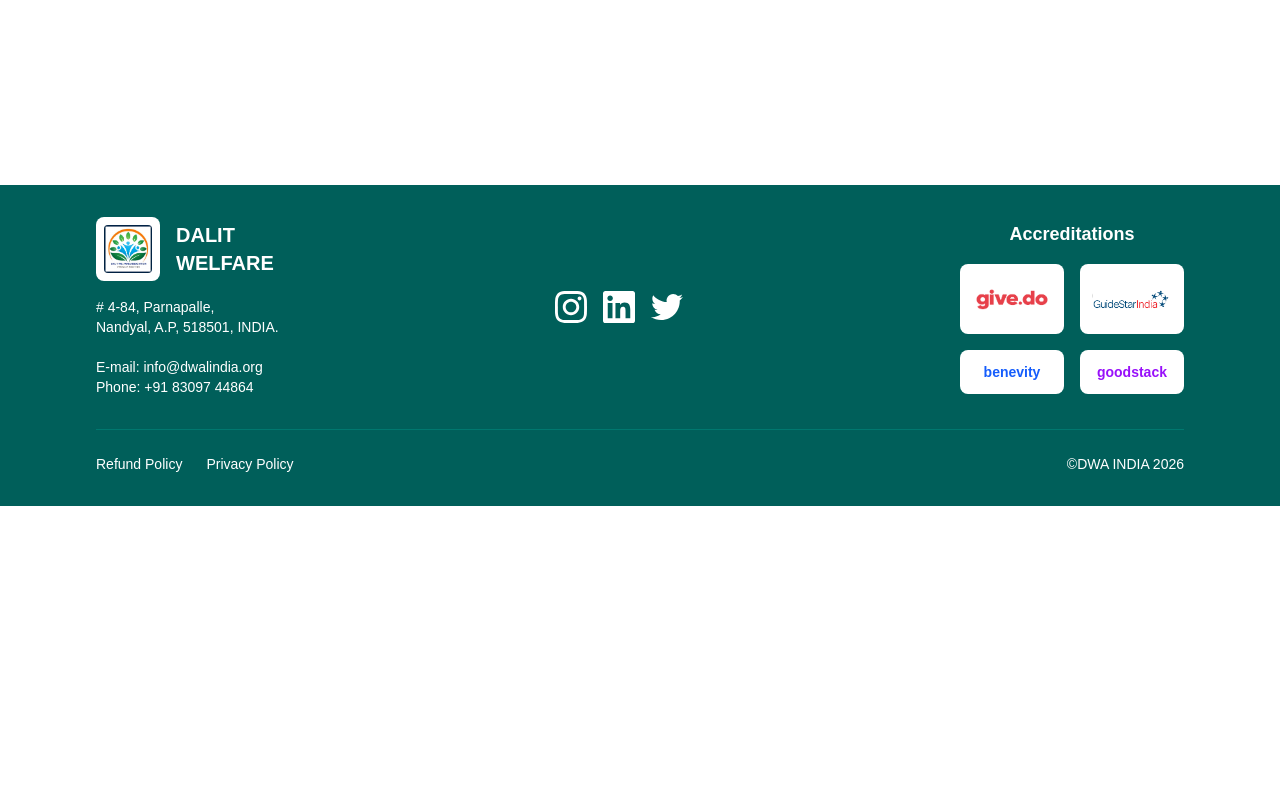
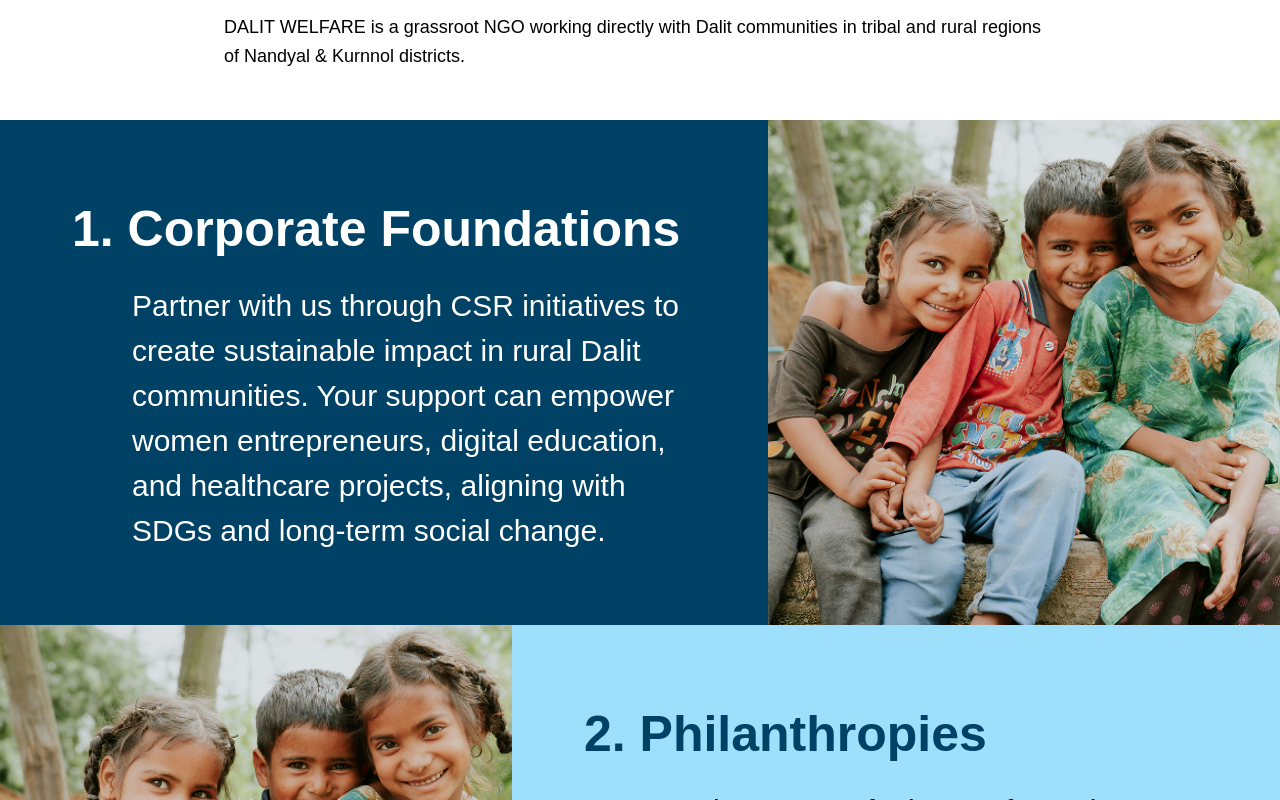
Before and after one commit to dwaindiawebteam-jpg/DWAUI2025, a Next.js app: page /support in a window 1280 px wide. Before the commit this address had no page. Shown: the part 680-1480 px from the top of the page. Before the commit the page ends 1186 px from the top, so only its background shows below. Built offline with nearby package versions, Linux system fonts and the light colour scheme.

Commit message:
Add support page

```diff
--- a/src/app/resources/page.tsx
+++ b/src/app/resources/page.tsx
@@ -4,7 +4,7 @@ import ProjectsGallery from "@/components/resources/ProjectsGallery"
 import OrphanageOldageHome from "@/components/resources/OrphanageOldageHome"
 import AnnualReports from "@/components/resources/AnnualReports"
 import GetMoreInfo from "@/components/home/GetMoreInfo"
-import GetInvolved from "@/components/support/getInvolved"
+import GetInvolved from "@/components/support/GetInvolved"
 
 export default function ResourcesPage() {
   return (
--- /dev/null
+++ b/src/app/support/page.tsx
@@ -0,0 +1,33 @@
+import React from 'react';
+import Causes from '@/components/support/Causes';
+import EntireWorld from '@/components/support/EntireWorld';
+import GetInvolved from '@/components/support/GetInvolved';
+import HeroSection from '@/components/HeroSection';
+import InfoForm from '@/components/support/InfoForm';
+
+const SupportPage: React.FC = () => {
+  return (
+    <main className="">
+      <HeroSection
+        imageSrc="/images/supportpage/hero-img.png"
+        imageAlt="farmers from Dalit community"
+        belowText={{
+          title: "Support Our Cause!",
+          titleColor: "#004265",
+          content: [
+            {
+              text: `DALIT WELFARE is a grassroot NGO working directly with Dalit communities in tribal and rural regions of Nandyal & Kurnnol districts.`,
+              color: "black",
+            },
+          ],
+        }}
+      />
+      <Causes />
+      <EntireWorld />
+      <InfoForm />
+      <GetInvolved />
+    </main>
+  );
+};
+
+export default SupportPage;
--- /dev/null
+++ b/src/components/support/Causes.tsx
@@ -0,0 +1,71 @@
+import React from "react"
+import Image from "next/image"
+
+interface CauseDetail {
+  id: number;
+  title: string;
+  details: string;
+}
+
+export default function Causes(): React.ReactElement {
+    const causesDetails: CauseDetail[] = [
+        {id: 1, title: "1. Corporate Foundations", details: "Partner with us through CSR initiatives to create sustainable impact in rural Dalit communities. Your support can empower women entrepreneurs, digital education, and healthcare projects, aligning with SDGs and long-term social change."},
+        {id: 2, title: "2. Philanthropies", details: "Your investment fuels transformative programs tackling poverty, caste discrimination, and gender inequality. By backing our initiatives, you help scale solutions that create dignity, opportunity, and resilience in marginalized communities." },
+        {id: 3, title: "3. Generous Donors", details: "Every contribution, big or small, creates ripples of change. Your donation supports education, healthcare, and livelihoods for Dalit families, ensuring a brighter, more equal future for generations to come."},
+        {id: 4, title: "4. Volunteers", details: "Share your skills, time, and passion to uplift communities. From digital support to field activities, volunteers are the heart of our mission, bringing energy and expertise where it matters most."},
+        {id: 5, title: "5. Fundraisers", details: "Champion our cause by mobilizing networks and resources. As a fundraiser, you amplify our reach and ensure more people can join hands in building inclusive, thriving rural communities." },
+        {id: 6, title: "6. Field Visit Teams", details: "Experience the impact firsthand by visiting our projects in Nandyal and Kurnool. Field visits build deeper understanding, accountability, and connection between supporters and the communities they help transform."},
+    ]
+
+    const getBackgroundColor = (id: number): string => {
+        switch(id) {
+            case 1: return "bg-[#004265]";
+            case 2: return "bg-[#3EBFF980]";
+            case 3: return "bg-[#622676]";
+            case 4: return "bg-[#FF9DF080]";
+            case 5: return "bg-[#FCCE37]";
+            case 6: return "bg-[#FFD44699]";
+            default: return "";
+        }
+    }
+
+    const getTitleColor = (id: number): string => {
+        if (id === 1 || id === 3) return "text-white";
+        if (id === 2 || id === 5) return "text-[#004265]";
+        if (id === 4) return "text-[#622676D1]";
+        return "text-black";
+    }
+
+    const getTextColor = (id: number): string => {
+        return (id === 1 || id === 3) ? "text-white" : "text-black";
+    }
+
+    return (
+        <section>
+            {causesDetails.map((cause: CauseDetail) => (
+                <div
+                    key={cause.id}
+                    className={`w-full flex ${cause.id % 2 === 1 ? "flex-row" : "flex-row-reverse"} ${getBackgroundColor(cause.id)} max-md:flex-col`}
+                >
+                    <div className="p-40 max-2xl:p-18 w-3/5 max-lg:p-8 max-md:w-full">
+                        <h1 className={`font-[700] text-[70px] max-2xl:text-[50px] max-lg:text-[40px] max-sm:text-2xl mb-10 max-2xl:mb-4 ${getTitleColor(cause.id)}`}>
+                            {cause.title}
+                        </h1>
+                        <p className={`font-[500] text-[40px] max-2xl:text-[30px] max-lg:text-[20px] max-sm:text-[16px] pl-15 max-lg:pl-8 max-sm:p-4 ${getTextColor(cause.id)}`}>
+                            {cause.details}
+                        </p>
+                    </div>
+
+                    <div className="w-2/5 relative max-md:w-full max-md:h-[497px]">
+                        <Image
+                            src="/images/supportpage/children-img.png"
+                            alt="children from Dalit communities"
+                            fill
+                            className="w-full object-cover"
+                        />
+                    </div>
+                </div>
+            ))}
+        </section>
+    )
+}
--- /dev/null
+++ b/src/components/support/EntireWorld.tsx
@@ -0,0 +1,13 @@
+import React from 'react';
+
+const EntireWorld: React.FC = () => {
+  return (
+    <section className="p-12 bg-[#E8E7E780] text-center">
+      <h1 className="italic font-[600] text-[50px] max-md:text-2xl">
+        “Whoever saves one life, saves the entire world.”
+      </h1>
+    </section>
+  );
+};
+
+export default EntireWorld;
--- /dev/null
+++ b/src/components/support/HeroSection.tsx
@@ -0,0 +1,18 @@
+import Image from "next/image";
+import React from 'react';
+
+const HeroSection: React.FC = () => {
+  return (
+    <section className="mt-6 w-full h-[600px] relative">
+      <Image
+        src='/images/supportpage/hero-img.png'
+        alt="Children from Dalit communities"
+        fill
+        className="object-cover object-center grayscale"
+        priority
+      />
+    </section>
+  );
+};
+
+export default HeroSection;
--- /dev/null
+++ b/src/components/support/InfoForm.tsx
@@ -0,0 +1,68 @@
+import { Button } from "../ui/button";
+import React from 'react';
+
+const InfoForm: React.FC = () => {
+  return (
+    <section className="px-12 py-10">
+      <div className="flex justify-center items-center gap-7 max-md:flex-col">
+        <div className="w-[50%] max-md:w-full max-md:text-center">
+          <h1 className="font-[700] text-[60px] max-lg:text-3xl mb-3">Get More Info</h1>
+          <p className="font-[500] text-[30px] max-lg:text-lg w-[70%] max-md:w-full">
+            Let&apos;s get acquainted! Tell us a little bit about yourself and we&apos;ll send you information on how to get involved.
+          </p>
+        </div>
+
+        <form className="w-[100%] box-border mt-30 max-md:mt-10">
+          <div className="flex gap-18 items-center max-md:flex-col max-md:gap-4 max-sm:gap-8">
+            <div className="flex flex-col w-full gap-4 max-sm:gap-8">
+              <input
+                className="w-full outline-0 h-[59px] border-black border-b-2 placeholder:text-[30px] max-lg:placeholder:text-lg font-[500] text-black placeholder:text-black"
+                type="text"
+                placeholder="First Name"
+              />
+              <input
+                className="w-full outline-0 h-[59px] border-black border-b-2 placeholder:text-[30px] max-lg:placeholder:text-lg font-[500] text-black placeholder:text-black"
+                type="text"
+                placeholder="Last Name"
+              />
+              <input
+                className="w-full outline-0 h-[59px] border-black border-b-2 placeholder:text-[30px] max-lg:placeholder:text-lg font-[500] text-black placeholder:text-black"
+                type="text"
+                placeholder="Email"
+              />
+            </div>
+
+            <div className="flex flex-col gap-4 w-full max-sm:gap-8">
+              <input
+                className="w-full outline-0 h-[59px] border-black border-b-2 placeholder:text-[30px] max-lg:placeholder:text-lg font-[500] text-black"
+                type="text"
+                placeholder="Phone"
+              />
+              <input
+                className="w-full outline-0 h-[59px] border-black border-b-2 placeholder:text-[30px] max-lg:placeholder:text-lg font-[500] text-black"
+                type="text"
+                placeholder="Address"
+              />
+              <input
+                className="w-full outline-0 h-[59px] border-black border-b-2 placeholder:text-[30px] max-lg:placeholder:text-lg font-[500] text-black"
+                type="text"
+                placeholder="Get Involved →"
+              />
+            </div>
+          </div>
+
+          <div className="mt-10 flex justify-end pb-10">
+            <button
+              type="submit"
+              className="w-[45%] max-md:w-full cursor-pointer font-[700]l text-[30px] max-md:text-2xl py-[10px] px-[8px] max-md:py-[8px] text-white bg-[#004265] hover:bg-[#004290] disabled:opacity-50"
+            >
+              Submit
+            </button>
+          </div>
+        </form>
+      </div>
+    </section>
+  );
+};
+
+export default InfoForm;
```
Also changed, not shown: src/components/support/getInvolved.tsx (+6 -4 lines), public/images/supportpage/children-img.png (added), public/images/supportpage/hero-img.png (added).
